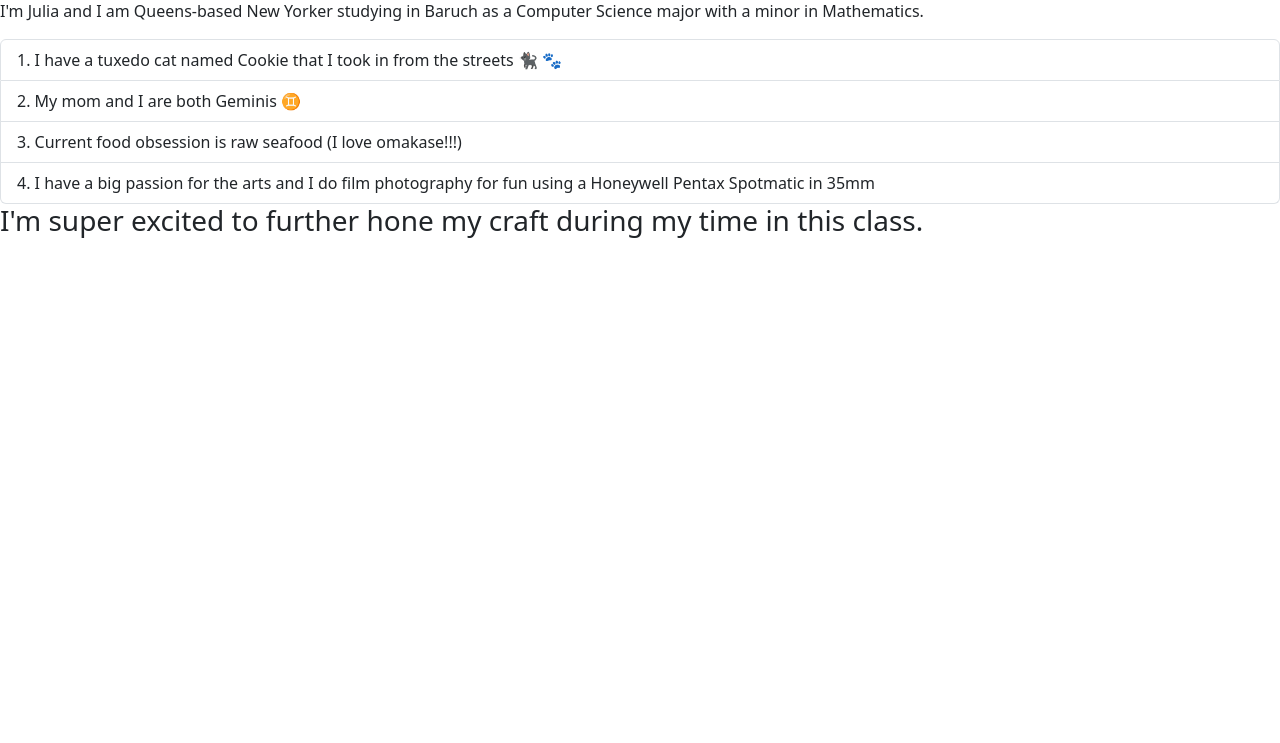
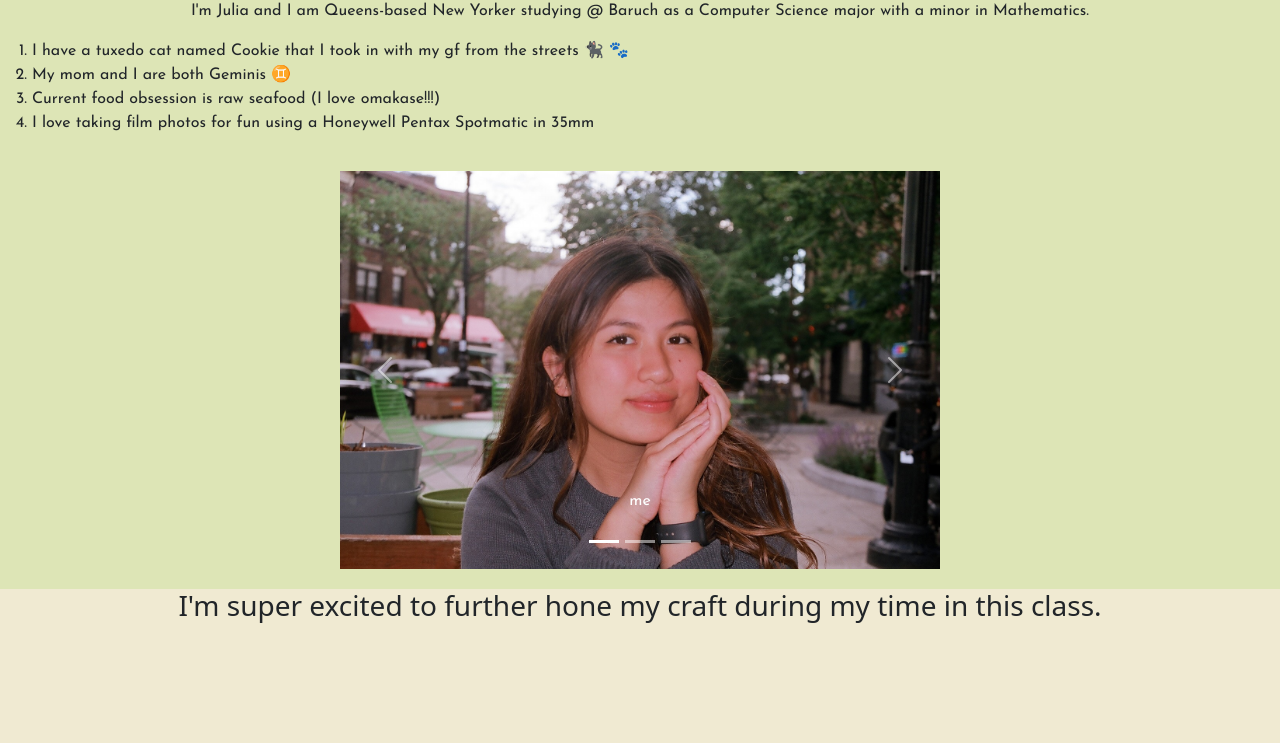
Before and after one commit to julianacuabueno/bueno_self_introduction, a plain HTML site: page index.html in a window 1280 px wide. Shown: the part 57-800 px from the top of the page. Drawn offline with nearby package versions, Linux system fonts and the light colour scheme; a web font is replaced by a local one.

Commit message:
added fonts, edited carousel, added colors

```diff
--- a/index.html
+++ b/index.html
@@ -3,36 +3,81 @@
   <head>
     <meta charset="utf-8">
     <meta name="viewport" content="width=device-width, initial-scale=1">
-    <title>Bootstrap demo</title>
+    <title>a bueno intro</title>
+    <!--bootstrap-->
     <link href="https://cdn.jsdelivr.net/npm/bootstrap@5.3.8/dist/css/bootstrap.min.css" rel="stylesheet" integrity="sha384-sRIl4kxILFvY47J16cr9ZwB07vP4J8+LH7qKQnuqkuIAvNWLzeN8tE5YBujZqJLB" crossorigin="anonymous">
-  </head>
-  <body>
-    <h1>Hello everyone!</h1>
-    <section>
-        <p> I'm Julia and I am Queens-based New Yorker studying in Baruch as a Computer Science major with a minor in Mathematics. </p>
-            <div class="fun-facts">
-                <ol class="list-group list-group-numbered">
-                    <li class="list-group-item">I have a tuxedo cat named Cookie that I took in from the streets 🐈‍⬛ 🐾</li>
-                    <li class="list-group-item">My mom and I are both Geminis ♊️</li>
-                    <li class="list-group-item">Current food obsession is raw seafood (I love omakase!!!)</li>
-                    <li class="list-group-item">I have a big passion for the arts and I do film photography for fun using a Honeywell Pentax Spotmatic in 35mm</li>
+    <!--favicon-->
+    <link rel="icon" href="images/smileyface-icon.png" type="image/png">
+    <!--css sheet-->
+    <link rel="stylesheet" href="styles.css">
+    <!--google fonts-->
+    <link rel="preconnect" href="https://fonts.googleapis.com">
+    <link rel="preconnect" href="https://fonts.gstatic.com" crossorigin>
+    <link href="https://fonts.googleapis.com/css2?family=Bitcount+Grid+Double:wght@100..900&family=Josefin+Sans:ital,wght@0,100..700;1,100..700&display=swap" rel="stylesheet">
+</head>
+  <body class="josefin-sans-body">
+    <h1 class="greeting bitcount-grid-double-title">Hello everyone!</h1>
+    <section class="section-one">
+        <p id="intro"> I'm Julia and I am Queens-based New Yorker studying @ Baruch as a Computer Science major with a minor in Mathematics. </p>
+            <div>
+                <ol>
+                    <li>I have a tuxedo cat named Cookie that I took in with my gf from the streets 🐈‍⬛ 🐾</li>
+                    <li>My mom and I are both Geminis ♊️</li>
+                    <li>Current food obsession is raw seafood (I love omakase!!!)</li>
+                    <li>I love taking film photos for fun using a Honeywell Pentax Spotmatic in 35mm</li>
                 </ol>
             </div>
-                <div class="film">
+                <div class="film carousel-wrapper mx-auto">
                 <!-- add carousel of film photos (4-6 photos in total)-->
+                    <div id="carouselExampleCaptions" class="carousel slide">
+                    <div class="carousel-indicators">
+                        <button type="button" data-bs-target="#carouselExampleCaptions" data-bs-slide-to="0" class="active" aria-current="true" aria-label="Slide 1"></button>
+                        <button type="button" data-bs-target="#carouselExampleCaptions" data-bs-slide-to="1" aria-label="Slide 2"></button>
+                        <button type="button" data-bs-target="#carouselExampleCaptions" data-bs-slide-to="2" aria-label="Slide 3"></button>
+                    </div>
+                    <div class="carousel-inner">
+                        <div class="carousel-item active">
+                        <img src="images/me.jpeg" class="d-block w-100" alt="baby photo with dad">
+                        <div class="carousel-caption d-none d-md-block">
+                            <p>me</p>
+                        </div>
+                        </div>
+                        <div class="carousel-item">
+                        <img src="images/car-dad.jpeg" class="d-block w-100" alt="baby photo with dad">
+                        <div class="carousel-caption d-none d-md-block">
+                            <p>a baby photo with my dad driving his car</p>
+                        </div>
+                        </div>
+                        <div class="carousel-item">
+                        <img src="images/cancun.jpeg" class="d-block w-100" alt="...">
+                        <div class="carousel-caption d-none d-md-block">
+                            <p>view from our hotel in cancun</p>
+                        </div>
+                        </div>
+                        <div class="carousel-item">
+                        <img src="images/sf.jpeg" class="d-block w-100" alt="...">
+                        <div class="carousel-caption d-none d-md-block">
+                            <p>chinatown in SF</p>
+                        </div>
+                        </div>
+                    </div>
+                    <button class="carousel-control-prev" type="button" data-bs-target="#carouselExampleCaptions" data-bs-slide="prev">
+                        <span class="carousel-control-prev-icon" aria-hidden="true"></span>
+                        <span class="visually-hidden">Previous</span>
+                    </button>
+                    <button class="carousel-control-next" type="button" data-bs-target="#carouselExampleCaptions" data-bs-slide="next">
+                        <span class="carousel-control-next-icon" aria-hidden="true"></span>
+                        <span class="visually-hidden">Next</span>
+                    </button>
+                    </div>
                 </div>
 
     </section>
 
-    <section>
-        <!--
-        I'd love to guess everyones' zodiac sign for fun!
-        add zodiac pop quiz
-        -->
-    </section>
+<!--maybe add a zodiac quiz-->
 
     <section>
-        <h3>I'm super excited to further hone my craft during my time in this class. </h3>
+        <h3 class="greeting bitcount-grid-double-title">I'm super excited to further hone my craft during my time in this class. </h3>
     </section>
 
     <script src="https://cdn.jsdelivr.net/npm/bootstrap@5.3.8/dist/js/bootstrap.bundle.min.js" integrity="sha384-FKyoEForCGlyvwx9Hj09JcYn3nv7wiPVlz7YYwJrWVcXK/BmnVDxM+D2scQbITxI" crossorigin="anonymous"></script>
--- a/styles.css
+++ b/styles.css
@@ -0,0 +1,46 @@
+.greeting {
+    text-align: center;
+}
+
+#intro {
+    text-align: center;
+}
+
+body {
+    background-color: #f0ead2;
+}
+
+.section-one {
+    background-color: #dde5b6;
+}
+
+#ending {
+    text-align: center;
+}
+
+
+.bitcount-grid-double-title {
+  font-family: "Bitcount Grid Double", system-ui;
+  font-optical-sizing: auto;
+  font-weight: 500;
+  font-style: normal;
+  font-variation-settings:
+    "slnt" 0,
+    "CRSV" 0.5,
+    "ELSH" 0,
+    "ELXP" 0;
+}
+
+.carousel-wrapper {
+    max-width: 50%;
+    height: auto;
+    margin: auto;
+    padding: 20px;
+}
+
+.josefin-sans-body {
+  font-family: "Josefin Sans", sans-serif;
+  font-optical-sizing: auto;
+  font-weight: 400;
+  font-style: normal;
+}
```
Also changed, not shown: images/car-dad.jpeg (added), images/me.jpeg (added), images/smileyface-icon.png (added), 3 other files.
